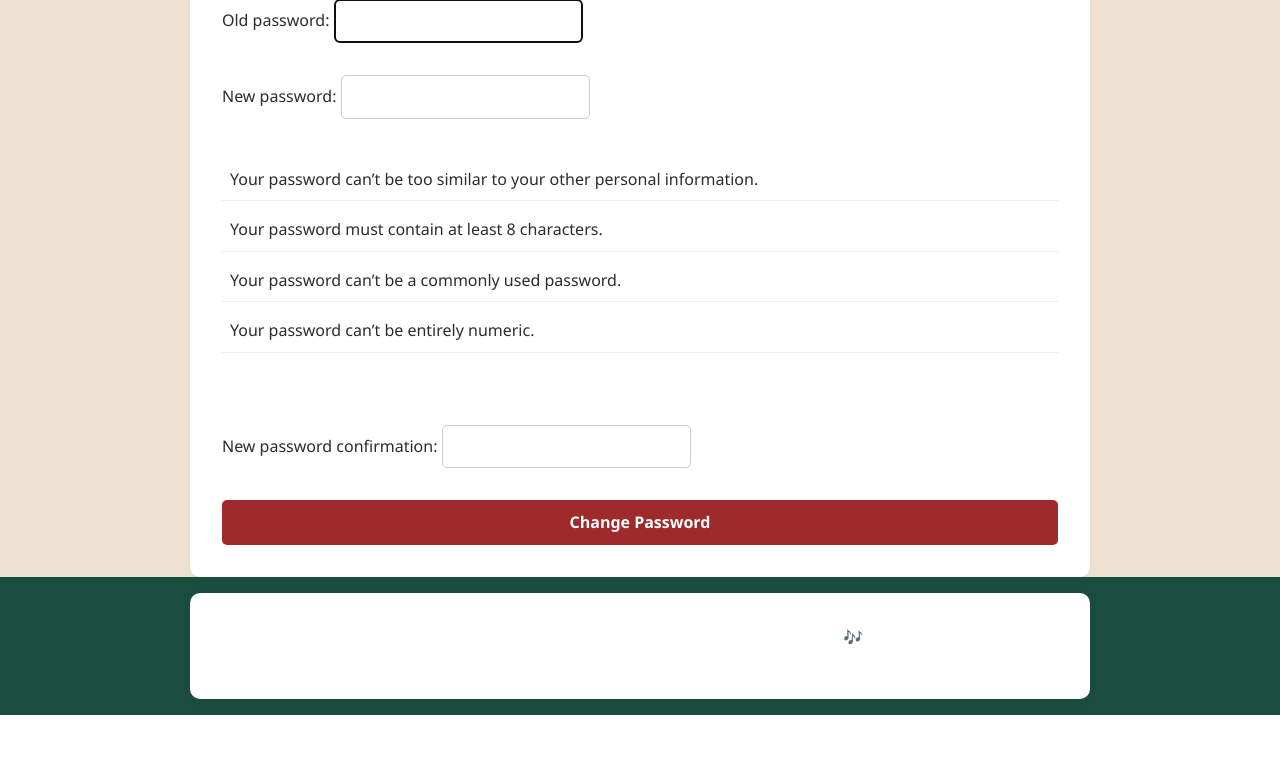
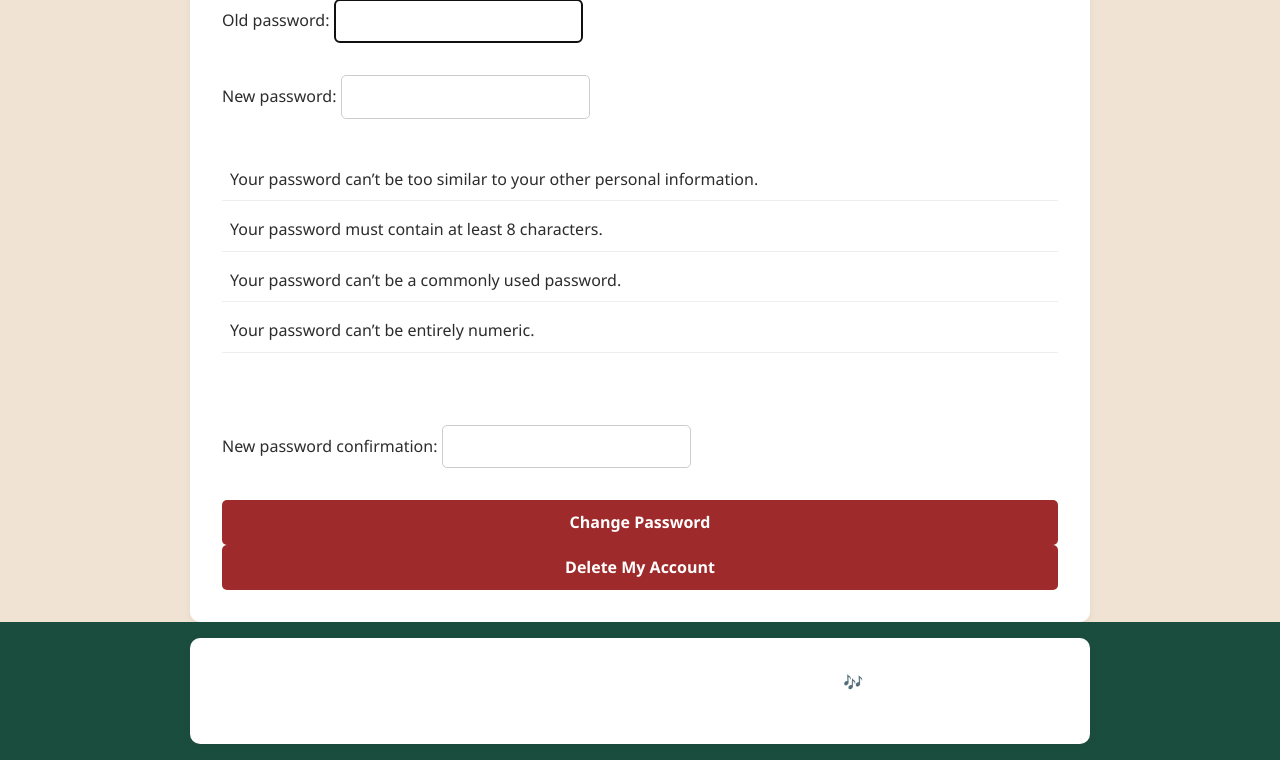
Before and after one commit to N4v1ds0n/guitar-practice-tracker, a Django app: page /accounts/profile/ in a window 1280 px wide. Shown: the part 821-1581 px from the top of the page. Before the commit the page ends 1536 px from the top, so only its background shows below. Run offline with Django 4.2, Linux system fonts and the light colour scheme; a user stored in the database is signed in.

Commit message:
Add delete modality to profile, goal_detail and session detail

```diff
--- a/accounts/templates/accounts/profile.html
+++ b/accounts/templates/accounts/profile.html
@@ -16,4 +16,10 @@
     {{ password_form.as_p }}
     <button type="submit" name="change_password">Change Password</button>
   </form>
+  <form action="{% url 'delete_account' %}" method="post">
+    {% csrf_token %}
+    <button type="submit" class="danger" onclick="return confirm('This will delete your account and all data. Proceed?')">
+        Delete My Account
+    </button>
+</form>
 {% endblock %}
--- a/accounts/urls.py
+++ b/accounts/urls.py
@@ -14,4 +14,5 @@ urlpatterns = [
         views.custom_logout, name='logout'
         ),
     path('profile/', views.profile, name='profile'),
+    path('account/delete/', views.delete_account, name='delete_account'),
 ]
--- a/accounts/views.py
+++ b/accounts/views.py
@@ -60,3 +60,14 @@ def profile(request):
         'profile_form': profile_form,
         'password_form': password_form,
     })
+
+@login_required
+def delete_account(request):
+    if request.method == "POST":
+        user = request.user
+        username = user.username
+        logout(request)
+        user.delete()
+        messages.success(request, f'Account "{username}" has been deleted.')
+        return redirect('home')
+    return redirect('dashboard')  # fallback if GET
--- a/practice/templates/practice/goal_detail.html
+++ b/practice/templates/practice/goal_detail.html
@@ -74,6 +74,11 @@
     <a href="{% url 'create_session_for_goal' goal.id %}" class="button">➕ Log Practice Session</a>
   </div>
 
+  <form action="{% url 'goal_delete' goal.pk %}" method="post" style="display:inline;">
+    {% csrf_token %}
+    <button type="submit" onclick="return confirm('Delete this goal?')">Delete</button>
+</form>
+
   <div style="margin-top: 1rem;">
     <a href="{% url 'dashboard' %}">← Back to Dashboard</a>
   </div>
--- a/practice/templates/practice/home.html
+++ b/practice/templates/practice/home.html
@@ -3,4 +3,5 @@
 {% block content %}
   <h1>Welcome to the Guitar Practice Tracker</h1>
   <h2>Your personal Journal and Coach<h2>
+
 {% endblock %}
--- a/practice/templates/practice/session_detail.html
+++ b/practice/templates/practice/session_detail.html
@@ -47,6 +47,10 @@
     {% endwith %}
   </section>
 
+  <form action="{% url 'session_delete' session.pk %}" method="post" style="display:inline;">
+    {% csrf_token %}
+    <button type="submit" onclick="return confirm('Delete this session?')">Delete</button>
+  </form>
 
 
   <a href="{% url 'dashboard' %}">← Back to Sessions</a>
--- a/practice/urls.py
+++ b/practice/urls.py
@@ -10,4 +10,6 @@ urlpatterns = [
     path('session/<int:pk>/', views.session_detail, name='session_detail'),
     path('goal/<int:goal_id>/session/new/', views.session_create_for_goal, name='create_session_for_goal'),
     path('api/standard-goal/', views.get_standard_goal_description, name='standard_goal_description'),
+    path('goal/<int:pk>/delete/', views.goal_delete, name='goal_delete'),
+    path('session/<int:pk>/delete/', views.session_delete, name='session_delete'),
 ]
```
Also changed, not shown: practice/views.py (+17 -0 lines).
